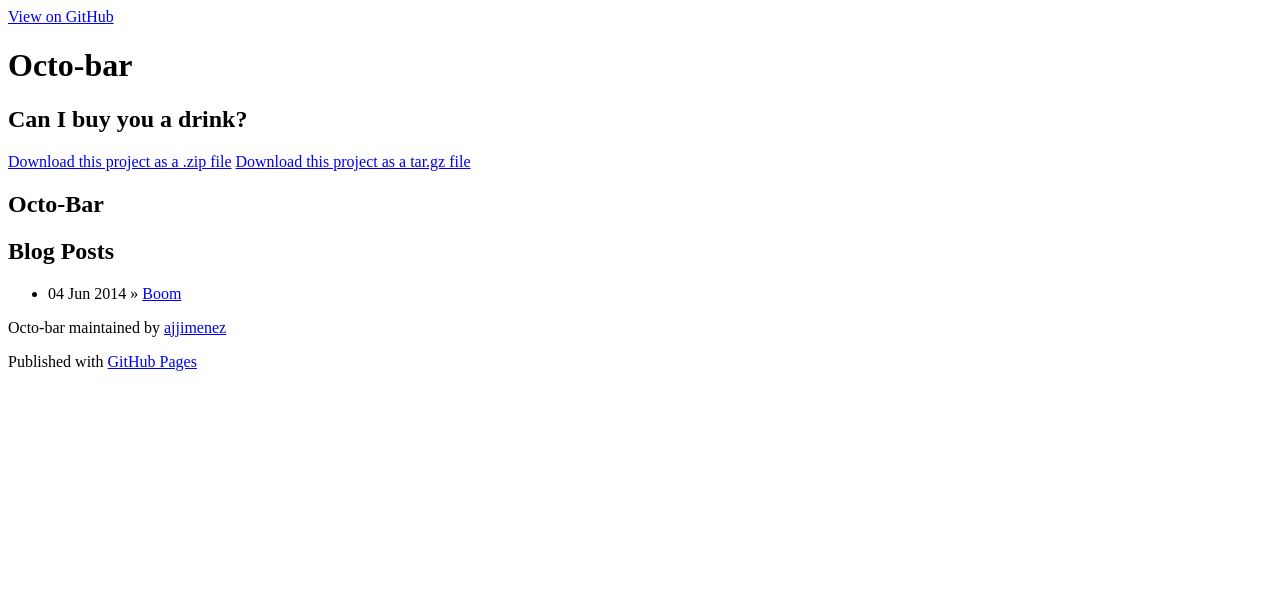
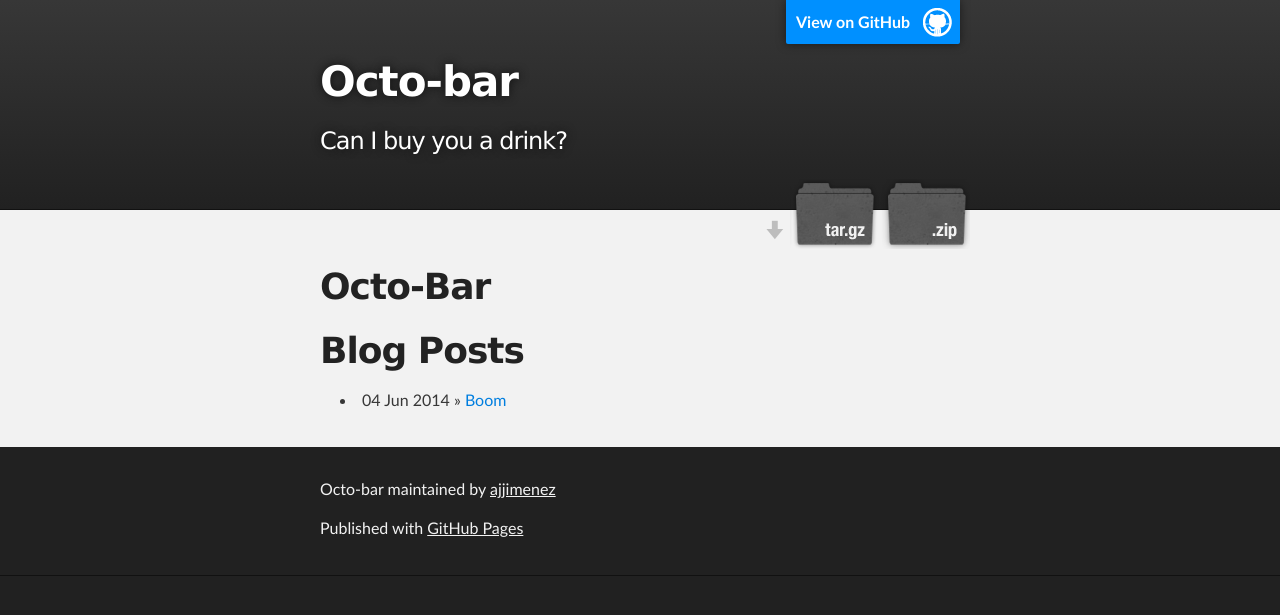
Before and after one commit to ajjimenez/Octo-Bar, a Jekyll site: the page built from index.html, in a window 1280 px wide. Shown: the top 615 px of the page. Built offline with Jekyll 4.4.1, drawn with Linux system fonts in a browser that asks for light colours.

Commit message:
stylesheets

```diff
--- a/_layouts/default.html
+++ b/_layouts/default.html
@@ -4,8 +4,8 @@
     <meta charset="utf-8">
     <meta http-equiv="X-UA-Compatible" content="chrome=1">
 
-    <link rel="stylesheet" type="text/css" media="screen" href="Octo-Bar/stylesheets/stylesheet.css">
-    <link rel="stylesheet" href="Octo-Bar/stylesheets/pygment_trac.css">
+    <link rel="stylesheet" type="text/css" media="screen" href="/stylesheets/stylesheet.css">
+    <link rel="stylesheet" href="/stylesheets/pygment_trac.css">
     <meta name="viewport" content="width=device-width, initial-scale=1, user-scalable=no">
     <!--[if lt IE 9]>
     <script src="//html5shiv.googlecode.com/svn/trunk/html5.js"></script>
```
